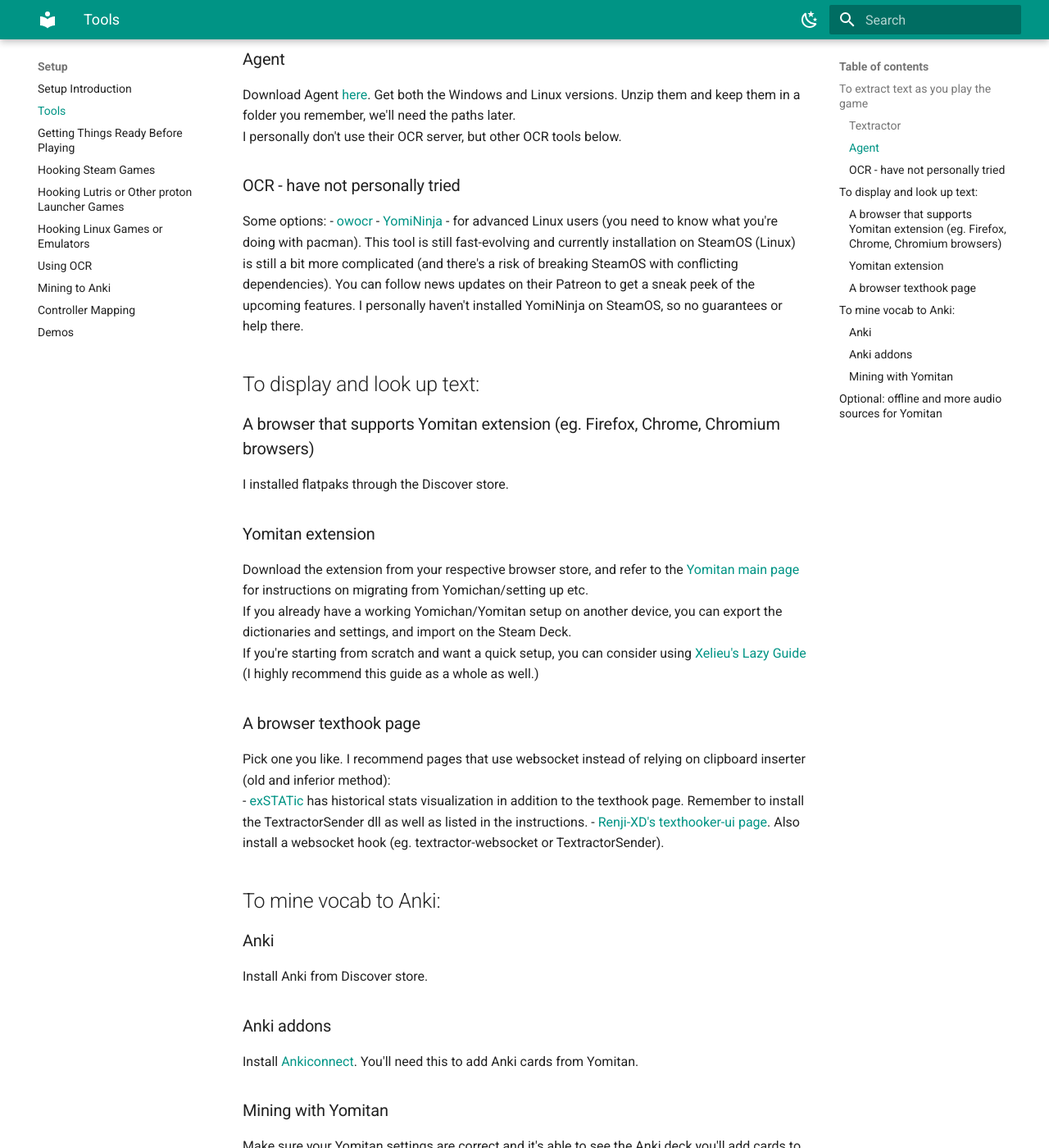
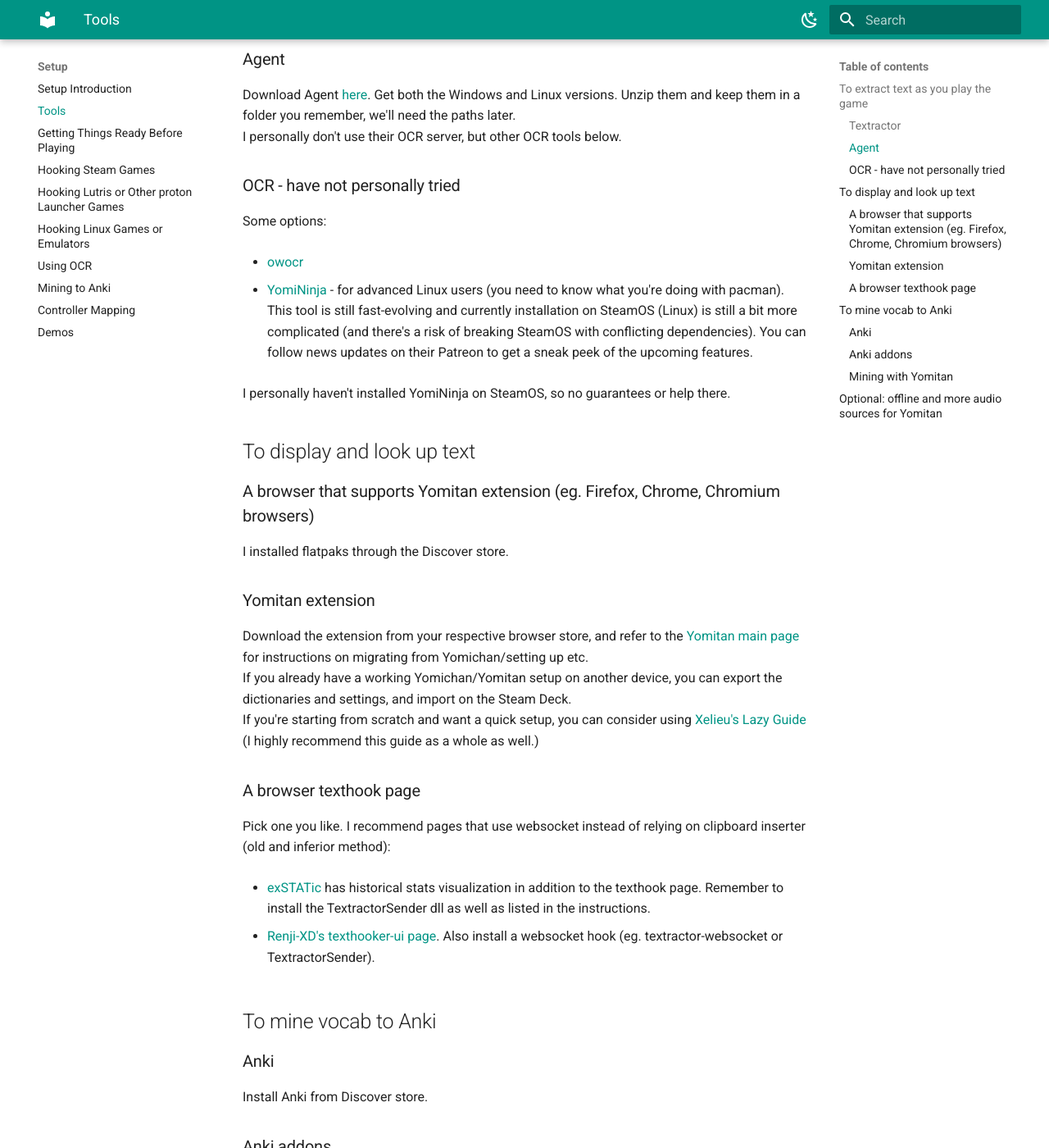
Before and after one commit to aka-baka/deck-mining, an MkDocs documentation site: the page built from docs/deck-mining/setupTools.md, in a window 1280 px wide and 1400 px high, scrolled down 460 px. Shown: the whole window at 82% size. Built offline with MkDocs 1.6.1 and Material for MkDocs 9.7.7, drawn with Linux system fonts in a browser that asks for light colours.

Commit message:
fixed syntax issues for mkdocs

```diff
--- a/docs/deck-mining/setupTools.md
+++ b/docs/deck-mining/setupTools.md
@@ -1,46 +1,64 @@
 # Tools
 
 ## To extract text as you play the game
+
 If you know what the game needs, you can just get that. Or grab them all to be well-prepared for a variety of games.
 
 ### Textractor
+
 Download Textractor [here](https://github.com/Artikash/Textractor). You can also get the latest unofficial alpha build from [this thread](https://github.com/Artikash/Textractor/issues/868) that has updates and should support more games.
 Unzip and keep it in a folder you remember. We'll need this path later.
 
 ### Agent
+
 Download Agent [here](https://github.com/0xDC00/agent). Get both the Windows and Linux versions. Unzip them and keep them in a folder you remember, we'll need the paths later.
 I personally don't use their OCR server, but other OCR tools below.
 
 ### OCR - have not personally tried
+
 Some options:
+
 - [owocr](https://github.com/AuroraWright/owocr)
+
 - [YomiNinja](https://github.com/matt-m-o/YomiNinja) - for advanced Linux users (you need to know what you're doing with pacman). This tool is still fast-evolving and currently installation on SteamOS (Linux) is still a bit more complicated (and there's a risk of breaking SteamOS with conflicting dependencies). You can follow news updates on their Patreon to get a sneak peek of the upcoming features.
+
 I personally haven't installed YomiNinja on SteamOS, so no guarantees or help there.
 
-## To display and look up text:
+## To display and look up text
+
 ### A browser that supports Yomitan extension (eg. Firefox, Chrome, Chromium browsers)
+
 I installed flatpaks through the Discover store.
 
 ### Yomitan extension
+
 Download the extension from your respective browser store, and refer to the [Yomitan main page](https://github.com/themoeway/yomitan) for instructions on migrating from Yomichan/setting up etc.
 If you already have a working Yomichan/Yomitan setup on another device, you can export the dictionaries and settings, and import on the Steam Deck.
 If you're starting from scratch and want a quick setup, you can consider using [Xelieu's Lazy Guide](https://xelieu.github.io/jp-lazy-guide/setupYomitanOnPC/) (I highly recommend this guide as a whole as well.)
 
 ### A browser texthook page
+
 Pick one you like. I recommend pages that use websocket instead of relying on clipboard inserter (old and inferior method):
+
 - [exSTATic](https://github.com/KamWithK/exSTATic) has historical stats visualization in addition to the texthook page. Remember to install the TextractorSender dll as well as listed in the instructions.
+
 - [Renji-XD's texthooker-ui page](https://github.com/Renji-XD/texthooker-ui). Also install a websocket hook (eg. textractor-websocket or TextractorSender).
 
-## To mine vocab to Anki:
+## To mine vocab to Anki
+
 ### Anki
+
 Install Anki from Discover store.
 
 ### Anki addons
+
 Install [Ankiconnect](https://ankiweb.net/shared/info/2055492159). You'll need this to add Anki cards from Yomitan.
 
 ### Mining with Yomitan
+
 Make sure your Yomitan settings are correct and it's able to see the Anki deck you'll add cards to, all fields are correct, etc.
 
 ## Optional: offline and more audio sources for Yomitan
+
 Follow the guide [here](https://github.com/themoeway/local-audio-yomichan) to enable offline and more audio sources for Yomitan.
 Note: by default, this uses Anki to run, but you can also host it locally using Python 3.9 or above. Also, this will take up ~2.5 to 5GB of disk space depending on the audio format you choose, please ensure you have enough space.
```
Also changed, not shown: docs/deck-mining/index.md (line endings or trailing spaces).
